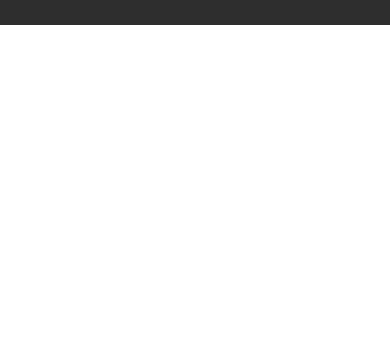
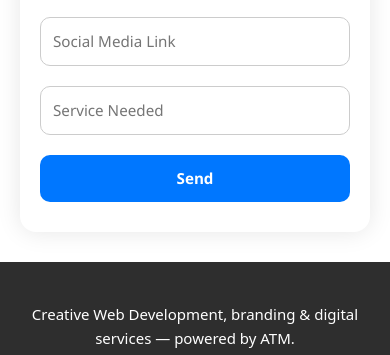
Before and after one commit to ATM-b/ATM-, a plain HTML site: page service.html in a window 390 px wide. Shown: the part 2788-3143 px from the top of the page. Before the commit the page ends 2813 px from the top, so only its background shows below. Drawn offline with Linux system fonts and the light colour scheme.

Commit message:
added active form

```diff
--- a/service.html
+++ b/service.html
@@ -169,9 +169,19 @@ layout design, visual appeal, and functionality structure.
 </section>
 <br>
 
+
+<form id="contact-form">
+  <input type="text" name="from_name" placeholder="Your Name" required>
+  <input type="text" name="phone" placeholder="Phone Number" required>
+  <input type="text" name="social_link" placeholder="Social Media Link">
+  <input type="text" name="service_needed" placeholder="Service Needed" required>
+  <button type="submit">Send</button>
+</form>
+
+
 <footer class="site-footer">
   <div class="footer-content">
-    <p>Creative web design, branding & digital services — powered by ATM.</p>
+    <p>Creative Web Development, branding & digital services — powered by ATM.</p>
 
    <div class="footer-icons">
   <a href="https://wa.me/2349123709511" class="whatsapp" target="_blank">
@@ -200,5 +210,24 @@ layout design, visual appeal, and functionality structure.
 <script src="js/bootstrap.bundle.min.js"></script>
 
 <script src="atm.js"></script>
+
+<script src="https://cdn.emailjs.com/dist/email.min.js"></script>
+<script>
+  emailjs.init("VF3lCUOgESeUKp9ip"); // replace with your real public key
+
+  document.getElementById("contact-form").addEventListener("submit", function(e) {
+    e.preventDefault();
+
+    emailjs.sendForm("service_5fqjmt9", "template_yr5tdfo", this)
+      .then(function(response) {
+        alert("Thanks! Your request is being validated...");
+        console.log("SUCCESS!", response.status, response.text);
+      }, function(error) {
+        alert("Oops, something went wrong...");
+        console.log("FAILED...", error);
+      });
+  });
+</script>
+
 </body>
 </html>
--- a/style.css
+++ b/style.css
@@ -670,6 +670,44 @@ font-weight: bold;
 
 } */
 
+/* ======= FORM CONTAINER ======= */
+#contact-form {
+  max-width: 500px;
+  margin: 50px auto;
+  padding: 30px;
+  background-color: #ffffff;
+  border-radius: 16px;
+  box-shadow: 0 0 25px rgba(0, 0, 0, 0.1);
+  font-family: 'Segoe UI', sans-serif;
+}
+
+/* ======= INPUTS AND BUTTON ======= */
+#contact-form input,
+#contact-form button {
+  width: 100%;
+  padding: 15px;
+  margin: 10px 0;
+  border-radius: 10px;
+  border: 1px solid #ccc;
+  font-size: 1rem;
+  box-sizing: border-box;
+  transition: 0.3s;
+}
+
+#contact-form input:focus {
+  border-color: #0077ff;
+  outline: none;
+  box-shadow: 0 0 8px rgba(0, 119, 255, 0.2);
+}
+
+/* ======= BUTTON STYLING ======= */
+#contact-form button {
+  background-color: #0077ff;
+  color: #fff;
+  font-weight: bold;
+  cursor: pointer;
+  border: none;
+}
 
 @media screen and (max-width: 768px){
 
@@ -778,4 +816,15 @@ flex-direction: column;
     gap: 40px;
   }
 
+
+  #contact-form {
+    margin: 30px 20px;
+    padding: 20px;
+  }
+
+  #contact-form input,
+  #contact-form button {
+    padding: 12px;
+    font-size: 0.95rem;
+  }
 }
```
